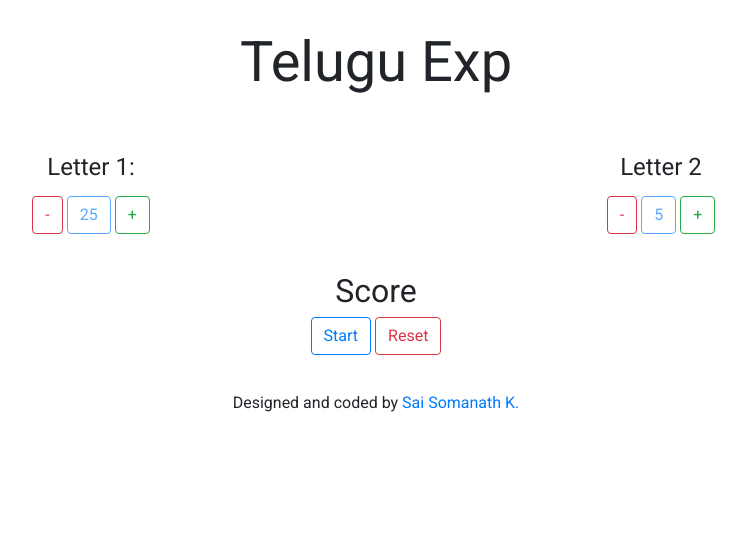
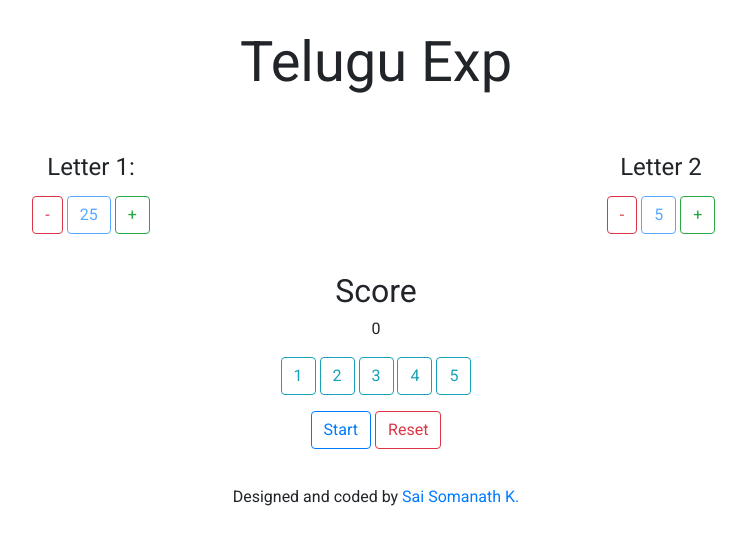
Before and after one commit to saisk8/Telugu-Exp, a website: page Views/index.html in a window 1280 px wide. Shown: the whole page, without its empty margins (264-1010 px from the left). Drawn offline with nearby package versions, Linux system fonts and the light colour scheme; files that its build step writes are made by us from their sources; a web font is replaced by a local one.

Commit message:
Update ids and add buttons group

```diff
--- a/Views/index.html
+++ b/Views/index.html
@@ -56,9 +56,26 @@
     </div>
     <div class="card" style="width: 100%; border:None;">
       <div class="card-body  text-center">
-        <h2 id="type">Score</h2>
-        <p class="card-text btn btn-outline-primary hover" id="setter">Start</p>
-        <p class="card-text btn btn-outline-danger hover" id="reset">Reset</p>
+        <h2>Score</h2>
+        <p class="card-text" id="score">0</p>
+        <p class="card-text btn btn-outline-info hover" name="score" value="1">
+          1
+        </p>
+        <p class="card-text btn btn-outline-info hover" name="score" value="2">
+          2
+        </p>
+        <p class="card-text btn btn-outline-info hover" name="score" value="3">
+          3
+        </p>
+        <p class="card-text btn btn-outline-info hover" name="score" value="4">
+          4
+        </p>
+        <p class="card-text btn btn-outline-info hover" name="score" value="5">
+          5
+        </p>
+        <br />
+        <p class="card-text btn btn-outline-primary hover" id="prev">Start</p>
+        <p class="card-text btn btn-outline-danger hover" id="next">Reset</p>
         <p class="card-text" id="left-with"></p>
       </div>
     </div>
```
